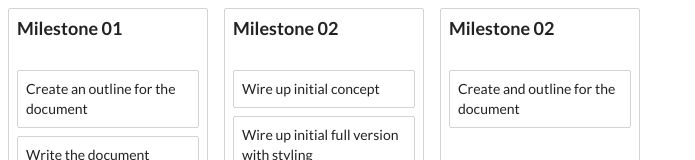
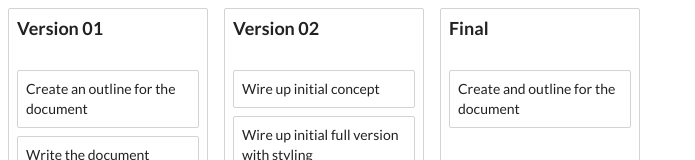
Before and after one commit to AndrewMayer/ProPlanner, a React (Create React App) app: page / in a window 1280 px wide. Shown: the top 160 px of the page, without its empty margins (0-695 px from the left). Built offline with nearby package versions, Linux system fonts and the light colour scheme.

Commit message:
minor name changes

```diff
--- a/src/Components/App.js
+++ b/src/Components/App.js
@@ -4,7 +4,7 @@ import ReactDOM from 'react-dom';
 import styled from 'styled-components';
 import { DragDropContext } from 'react-beautiful-dnd';
 import initialData from '../initial-data';
-import Column from './Column';
+import Column from './column';
 
 const Container = styled.div`
   display: flex;
--- a/src/initial-data.js
+++ b/src/initial-data.js
@@ -35,17 +35,17 @@ const initialData = {
   columns: {
     mStoneA: {
       id: 'mStoneA',
-      title: 'Milestone 01',
+      title: 'Version 01',
       taskIds: ['item-1', 'item-2', 'item-3']
     },
     mStoneB: {
       id: 'mStoneB',
-      title: 'Milestone 02',
+      title: 'Version 02',
       taskIds: ['item-4', 'item-5']
     },
     mStoneC: {
       id: 'mStoneC',
-      title: 'Milestone 02',
+      title: 'Final',
       taskIds: ['item-6']
     }
   },
```
